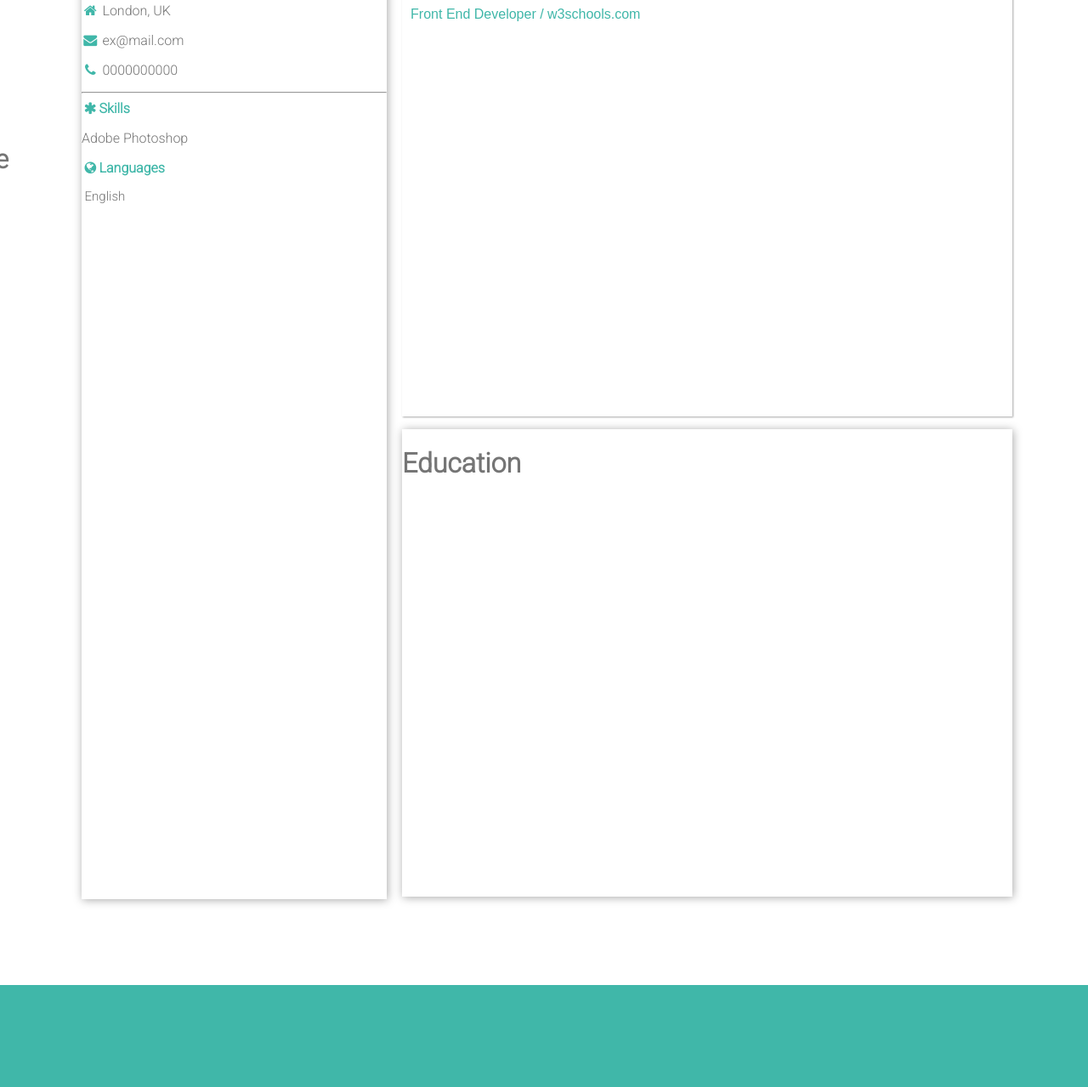
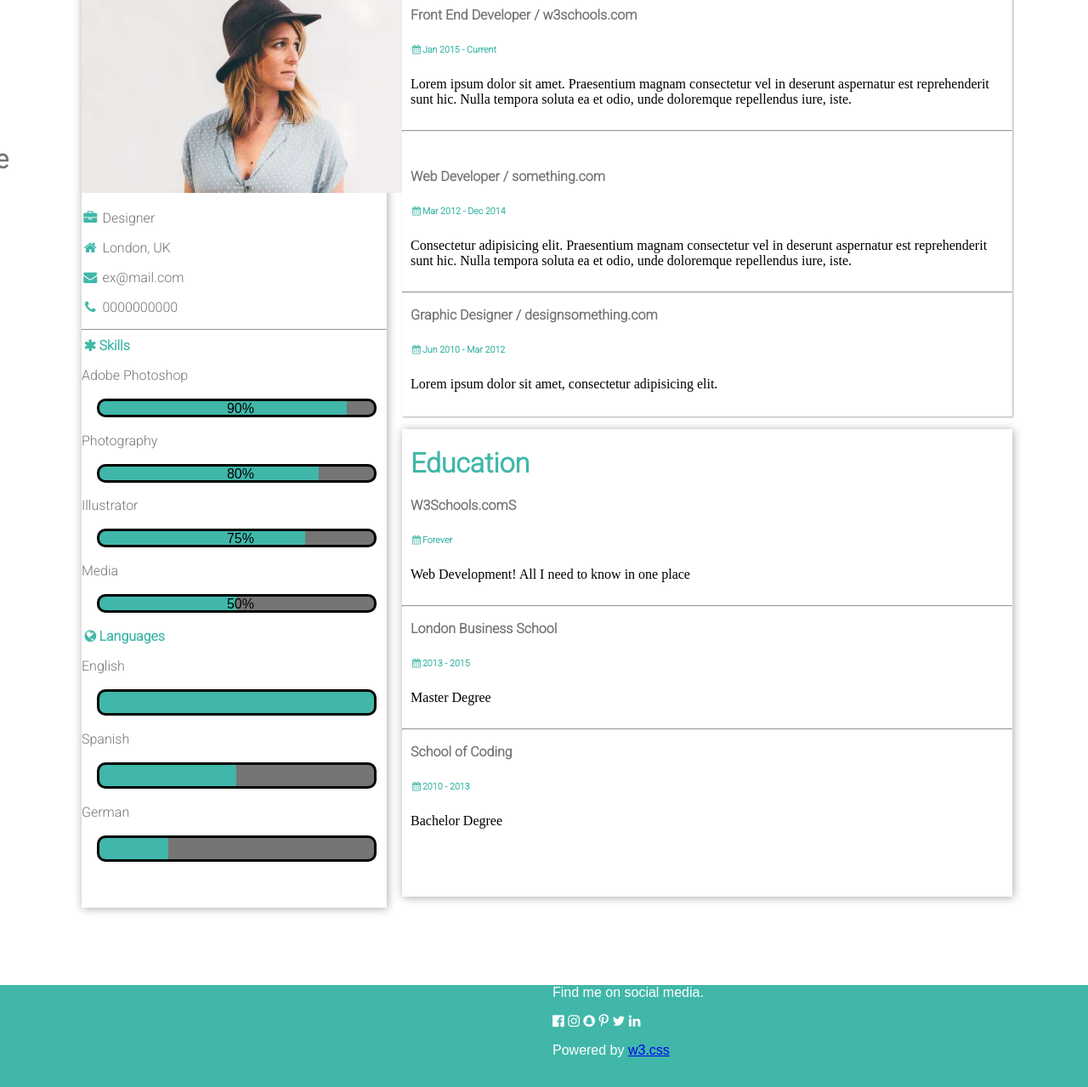
Before and after one commit to dean360x/trabalho02, a plain HTML site: page index.html in a window 1280 px wide. Shown: the part 67-1346 px from the top of the page at 85% size. Drawn offline with Linux system fonts and the light colour scheme.

Commit message:
site feito

```diff
--- /dev/null
+++ b/css/estilo.css
@@ -0,0 +1,281 @@
+body{
+  margin: 0%;
+}
+
+
+
+.container{
+    width: 85%;
+    margin: 0 auto;
+    display: flex;
+    justify-content: space-between;
+}
+.direita{
+  width: 33%;
+  height: 1125px;
+  background:white;
+  box-shadow:1px 1px 10px darkgray;
+  margin-top: 10px;
+}
+.esquerda{
+  width: 66%;
+  height: 1200px;
+  display: flex;
+  flex-direction: column;
+
+}
+.ecima{
+  width: 100%;
+  height: 550px;
+  background: white;
+  box-shadow:1px 1px 2px darkgray;
+  margin: 1%;
+}
+.baixo{
+  width: 100%;
+  height: 550px;
+  background: white;
+  margin: 1%;
+  box-shadow:1px 1px 10px darkgray;
+}
+footer{
+  width: 100%;
+  height: 120px;
+  background:#40b7a9;
+  margin-top: 2%;
+}
+
+ .titulo{
+   position: absolute;
+   top: 207px;
+   right: 1270px;
+   font-family: 'Roboto', sans-serif;
+   font-size: 26px;
+
+}
+
+.ecima{
+  color:#757575;
+  font-family: 'Roboto', sans-serif;
+}
+.baixo{
+  color:#757575;
+  font-family: 'Roboto', sans-serif;
+}
+
+.w3-large{
+  color:#40b7a9;
+  font-family:  'Roboto', sans-serif;
+}
+
+
+b, strong {
+  font-weight: bolder;}
+
+  .x{
+    color: #40b7a9;
+    font-family:  'Roboto', sans-serif;
+  }
+  .y{
+    color: #40b7a9;
+    font-family:  'Roboto', sans-serif;
+  }
+
+  .titulo1{
+  color:#40b7a9;
+  margin-left: 10px;
+  }
+
+  .t2{
+    font-family: 'Roboto', sans-serif;
+    margin-left: 10px;
+    size: 22px;
+    color:#757575;
+  }
+
+  .calendario01{
+    color: #40b7a9;
+    margin-left: 10px;
+  }
+
+  .texto01{
+    margin-left: 10px;
+    font-family: border-bottom-color;
+    color: #000;
+
+  }
+
+  .t3{
+    color:#757575;
+  margin-left: 10px;
+  }
+  .calendario02{
+    color: #40b7a9;
+    margin-left: 10px;
+  }
+
+  .texto02{
+    margin-left: 10px;
+    font-family: border-bottom-color;
+    color: #000;
+
+  }
+
+  .t3{
+    color:#757575;
+  margin-left: 10px;
+  }
+
+  .calendario03{
+    color: #40b7a9;
+    margin-left: 10px;
+  }
+  .texto03{
+    margin-left: 10px;
+    font-family: border-bottom-color;
+    color: #000;
+
+  }
+  .ti01{
+    color:#40b7a9;
+  margin-left: 10px;
+  }
+  .ti02{
+    columns: #757575;
+  margin-left: 10px;
+  }
+
+  .calendar01{
+    color: #40b7a9;
+    margin-left: 10px;
+  }
+
+  .text01{
+    margin-left: 10px;
+    font-family: border-bottom-color;
+    color: #000;
+
+  }
+
+  .ti03{
+    columns: #757575;
+  margin-left: 10px;
+  }
+
+  .calendar02{
+    color: #40b7a9;
+    margin-left: 10px;
+  }
+  .text02{
+    margin-left: 10px;
+    font-family: border-bottom-color;
+    color: #000;
+
+  }
+
+  .ti04{
+    columns: #757575;
+  margin-left: 10px;
+  }
+
+  .calendar03{
+    color: #40b7a9;
+    margin-left: 10px;
+  }
+
+  .text03{
+    margin-left: 10px;
+    font-family: border-bottom-color;
+    color: #000;
+
+  }
+
+  .rodape{
+    margin-left: 650px;
+    color: white;
+    font-family: sans-serif;
+  }
+ /*barra 01*/
+  .barra01{
+    width: 90%;
+    height: 16px;
+    border-radius: 10px;
+    margin: 5%;
+    border: medium solid black;
+    background: linear-gradient(to right,#40b7a9 0%,#40b7a9 90% , #757575 10%);
+  }
+  .porcento01{
+     color:black;
+     font-family: sans-serif;
+     margin-left: 150px;
+  }
+
+  /*barra 02*/
+  .barra02{
+    width: 90%;
+    height: 16px;
+    border-radius: 10px;
+    margin: 5%;
+    border: medium solid black;
+    background: linear-gradient(to right,#40b7a9 0%,#40b7a9 80%, #757575 10%);
+  }
+  .porcento02{
+     color:black;
+     font-family: sans-serif;
+     margin-left: 150px;
+  }
+
+  /*barra 03*/
+  .barra03{
+    width: 90%;
+    height: 16px;
+    border-radius: 10px;
+    margin: 5%;
+    border: medium solid black;
+    background: linear-gradient(to right,#40b7a9 0%,#40b7a9 75%, #757575 10%);
+  }
+  .porcento03{
+     color:black;
+     font-family: sans-serif;
+     margin-left: 150px;
+  }
+/*barra 04*/
+.barra04{
+  width: 90%;
+  height: 16px;
+  border-radius: 10px;
+  margin: 5%;
+  border: medium solid black;
+  background: linear-gradient(to right,#40b7a9 0%,#40b7a9 50%, #757575 10%);
+}
+.porcento04{
+   color:black;
+   font-family: sans-serif;
+   margin-left: 150px;
+
+  }
+
+  .barra05{
+    width: 90%;
+    height: 25px;
+    border-radius: 10px;
+    margin: 5%;
+    border: medium solid black;
+    background: linear-gradient(to right,#40b7a9 0%,#40b7a9 100%, #757575 10%);
+  }
+  .barra06{
+    width: 90%;
+    height: 25px;
+    border-radius: 10px;
+    margin: 5%;
+    border: medium solid black;
+    background: linear-gradient(to right,#40b7a9 0%,#40b7a9 50%, #757575 10%);
+  }
+  .barra07{
+    width: 90%;
+    height: 25px;
+    border-radius: 10px;
+    margin: 5%;
+    border: medium solid black;
+    background: linear-gradient(to right,#40b7a9 0%,#40b7a9 25%, #757575 10%);
+  }
--- a/css/estilo.css.css
+++ /dev/null
@@ -1,103 +0,0 @@
-body{
-  margin: 0%;
-}
-
-
-
-.container{
-    width: 85%;
-    margin: 0 auto;
-    display: flex;
-    justify-content: space-between;
-}
-.direita{
-  width: 33%;
-  height: 1125px;
-  background:white;
-  box-shadow:1px 1px 10px darkgray;
-}
-.esquerda{
-  width: 66%;
-  height: 1200px;
-  display: flex;
-  flex-direction: column;
-
-}
-.ecima{
-  width: 100%;
-  height: 550px;
-  background: white;
-  box-shadow:1px 1px 2px darkgray;
-  margin: 1%;
-}
-.baixo{
-  width: 100%;
-  height: 550px;
-  background: white;
-  margin: 1%;
-  box-shadow:1px 1px 10px darkgray;
-}
-footer{
-  width: 100%;
-  height: 120px;
-  background:#40b7a9;
-  margin-top: 2%;
-}
-
- .titulo{
-   position: absolute;
-   top: 207px;
-   right: 1270px;
-   font-family: 'Roboto', sans-serif;
-   font-size: 26px;
-}
-
-.ecima{
-  color:#757575;
-  font-family: 'Roboto', sans-serif;
-}
-.baixo{
-  color:#757575;
-  font-family: 'Roboto', sans-serif;
-}
-
-.w3-large{
-  color:#40b7a9;
-  font-family:  'Roboto', sans-serif;
-}
-
-
-b, strong {
-  font-weight: bolder;}
-
-  .x{
-    color: #40b7a9;
-    font-family:  'Roboto', sans-serif;
-  }
-  .y{
-    color: #40b7a9;
-    font-family:  'Roboto', sans-serif;
-  }
-
-  .titulo1{
-  color:#757575;
-  margin-left: 10px;
-  }
-
-  .t2{
-    font-family:  sans-serif;
-    margin-left: 10px;
-    size: 22px;
-    color: #40b7a9;
-  }
-  .fora{
-    width: 90%;
-    height:18px;
-    ba
-
-  }
-  .skill p{
-    margin-left: 1%;
-    font-size:15px;
-    color:#757575;
-  }
--- a/index.html
+++ b/index.html
@@ -5,7 +5,7 @@
     <meta name="viewport" content="width=device-width, initial-scale=1.0">
     <meta http-equiv="X-UA-Compatible" content="ie=edge">
     <title>Document</title>
-    <link rel="stylesheet" type="text/css" href="css/estilo.css.css">
+    <link rel="stylesheet" type="text/css" href="css/estilo.css">
     <link rel="stylesheet" href="https://cdnjs.cloudflare.com/ajax/libs/font-awesome/4.7.0/css/font-awesome.min.css">
     <style>
             @import url('https://fonts.googleapis.com/css?family=Roboto:300&display=swap');
@@ -40,11 +40,33 @@
            </div>
            <p>Adobe Photoshop</p>
 
+           <div class="barra01"> <div class="porcento01"> 90% </div> </div>
+
+           <p>Photography</p>
+
+           <div class="barra02"> <div class="porcento02"> 80% </div> </div>
+
+           <p>Illustrator</p>
+           <div class="barra03"> <div class="porcento03"> 75% </div> </div>
+
+           <p>Media</p>
+           <div class="barra04"> <div class="porcento04"> 50% </div> </div>
+
+
+
+
            <div class="y">
            <b><i class="fa fa-globe fa-fw w3-margin-right w3-text-teal"></i>Languages</b>
            </div>
            <div class="skill">
                <p>English </p>
+               <div class="barra05"> </div>
+               <p>Spanish</p>
+               <div class="barra06"> </div>
+               <p>German</p>
+               <div class="barra07"> </div>
+
+
                <div class="fora">
                     <div class="dentro">
 
@@ -63,19 +85,105 @@
             <h2 class="w3-text-grey w3-padding-16"><i class="fa fa-suitcase fa-fw w3-margin-right w3-xxlarge w3-text-teal"></i>Work Experience</h2>
             </div>
             <div class="t2">
-                Front End Developer / w3schools.com
+                <p> <span style="font-weight: bolder;">     Front End Developer / w3schools.com </span> </p>
             </div>
+
+            <div class="calendario01">
+            <h6 class="w3-text-teal"><i class="fa fa-calendar fa-fw w3-margin-right"></i>Jan 2015 - <span class="w3-tag w3-teal w3-round">Current</span></h6>
+            </div>
+
+            <div class="texto01">
+                Lorem ipsum dolor sit amet. Praesentium magnam consectetur vel in deserunt aspernatur est reprehenderit sunt hic. Nulla tempora soluta ea et odio, unde doloremque repellendus iure, iste.
+
+            </div>
+             <br>
+            <div class="linha2"> <hr /> </div>
+
+            <div class="t3">
+                <br>
+
+                    <p> <span style="font-weight: bolder;">   Web Developer / something.com </span> </p>
+            </div>
+            <div class="calendario02">
+                    <h6 class="w3-text-teal"><i class="fa fa-calendar fa-fw w3-margin-right"></i>Mar 2012 - Dec 2014</h6>
+            </div>
+
+            <div class="texto02">
+                    Consectetur adipisicing elit. Praesentium magnam consectetur vel in deserunt aspernatur est reprehenderit sunt hic. Nulla tempora soluta ea et odio, unde doloremque repellendus iure, iste.
+            </div>
+            <br>
+            <div class="linha2"> <hr /> </div>
+
+            <div class="t3">
+           <p> <span style="font-weight: bolder;">  Graphic Designer / designsomething.com </span> </p>
+            </div>
+
+            <div class="calendario03">
+                    <h6 class="w3-text-teal"><i class="fa fa-calendar fa-fw w3-margin-right"></i>Jun 2010 - Mar 2012</h6>
+            </div>
+
+            <div class="texto03">
+                    Lorem ipsum dolor sit amet, consectetur adipisicing elit.
+            </div>
+
         </div>
 
 
             <div class="baixo">
-            <h1>Education</h1>
-            </div>
+
+               <div class="ti01">
+                    <h1>Education</h1>
+               </div>
+               <div class="ti02">
+                    <p> <span style="font-weight: bolder;"> W3Schools.comS </span> </p>
+               </div>
+
+               <div class="calendar01">
+                    <h6 class="w3-text-teal"><i class="fa fa-calendar fa-fw w3-margin-right"></i>Forever</h6>
+               </div>
+
+               <div class="text01">Web Development! All I need to know in one place</div>
+               <br>
+               <div class="linha2"> <hr /> </div>
+
+               <div class="ti03">
+                   <p> <span style="font-weight: bolder;"> London Business School </span> </p>
+                </div>
+
+                <div class="calendar02">
+                        <h6 class="w3-text-teal"><i class="fa fa-calendar fa-fw w3-margin-right"></i>2013 - 2015</h6>
+                </div>
+
+                <div class="text02">Master Degree </div>
+                <br>
+                <div class="linha2"> <hr /> </div>
+
+                <div class="ti04">
+                        <p> <span style="font-weight: bolder;"> School of Coding </span> </p>
+                </div>
+                <div class="calendar03">
+                        <h6 class="w3-text-teal"><i class="fa fa-calendar fa-fw w3-margin-right"></i>2010 - 2013</h6>
+                </div>
+
+                <div class="text03">Bachelor Degree</div>
+
+        </div>
         </div>
 
     </div>
 
+
     <footer>
+            <div class="rodape">
+                    <p>Find me on social media.</p>
+                    <i class="fa fa-facebook-official w3-hover-opacity"></i>
+                    <i class="fa fa-instagram w3-hover-opacity"></i>
+                    <i class="fa fa-snapchat w3-hover-opacity"></i>
+                    <i class="fa fa-pinterest-p w3-hover-opacity"></i>
+                    <i class="fa fa-twitter w3-hover-opacity"></i>
+                    <i class="fa fa-linkedin w3-hover-opacity"></i>
+                    <p>Powered by <a href="https://www.w3schools.com/w3css/default.asp" target="_blank">w3.css</a></p>
+                </div>
     </footer>
 
 
```
Also changed, not shown: avatar_hat.jpg (added).
